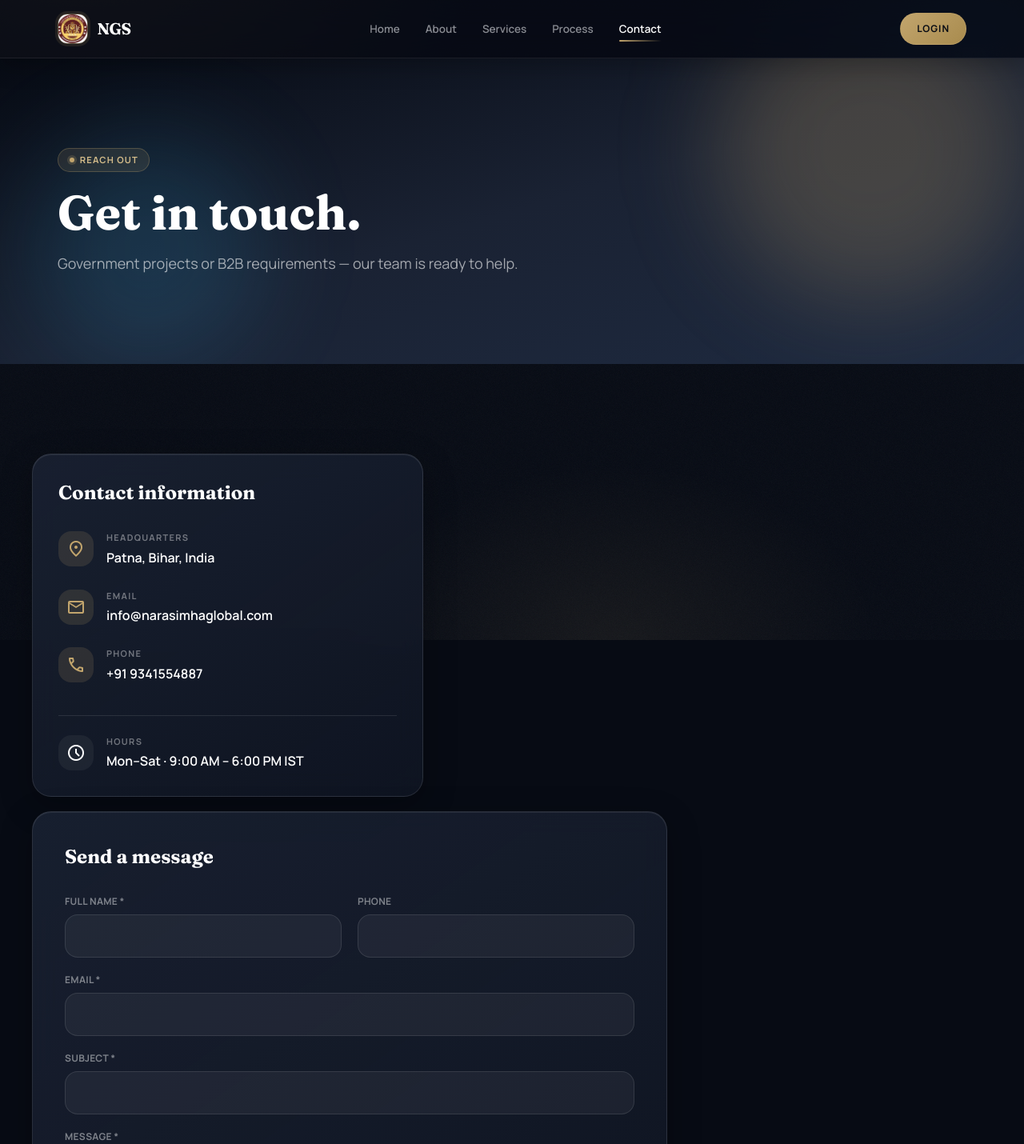
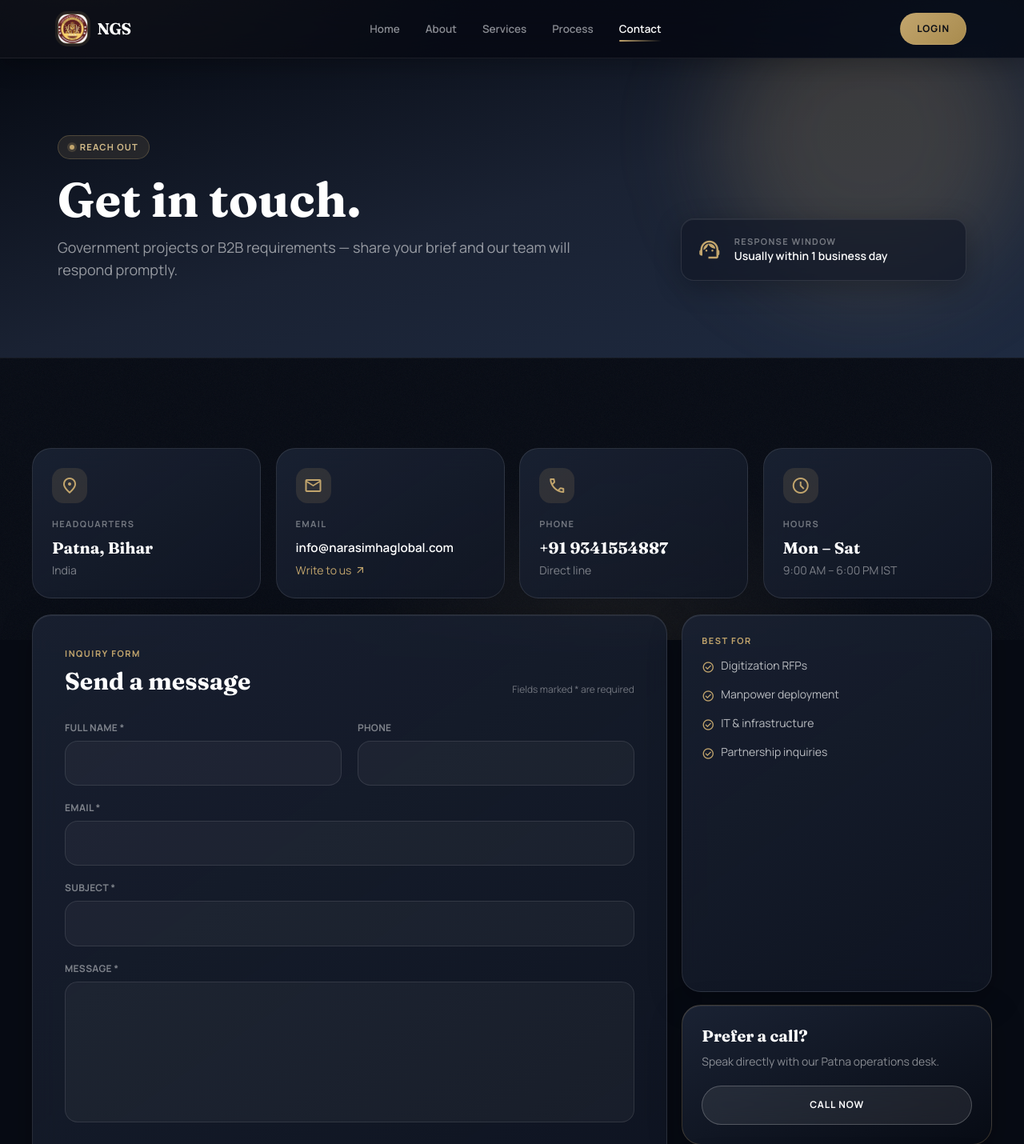
Before and after one commit to ujjuengineer/ngs-website, a Django app: page /contact/ in a window 1280 px wide. Shown: the top 1430 px of the page at 80% size. Run offline with Django 5.2, Linux system fonts and the light colour scheme; some libraries are stand-ins or nearby versions.

Commit message:
Manoj 24-07-2026 n4

```diff
--- a/core/templates/core/contact.html
+++ b/core/templates/core/contact.html
@@ -2,106 +2,199 @@
 
 {% block title %}Contact Us | NGS{% endblock %}
 
+{% block extra_css %}
+.contact-grid {
+  display: grid;
+  gap: 1rem;
+  grid-template-columns: 1fr;
+}
+@media (min-width: 768px) {
+  .contact-grid {
+    grid-template-columns: repeat(12, 1fr);
+    gap: 1.15rem;
+  }
+  .cg-info { grid-column: span 3; }
+  .cg-form { grid-column: span 8; }
+  .cg-aside { grid-column: span 4; }
+  .cg-map { grid-column: span 12; }
+  .cg-full { grid-column: span 12; }
+}
+.contact-card {
+  background: linear-gradient(145deg, rgba(26,34,51,0.92), rgba(18,24,38,0.78));
+  border: 1px solid rgba(255,255,255,0.1);
+  border-radius: 1.5rem;
+  padding: 1.5rem;
+  backdrop-filter: blur(16px);
+  transition: transform 0.3s ease, border-color 0.3s ease, box-shadow 0.3s ease;
+  min-height: 160px;
+  display: flex;
+  flex-direction: column;
+}
+.contact-card:hover {
+  transform: translateY(-3px);
+  border-color: rgba(194,165,109,0.4);
+  box-shadow: 0 18px 40px rgba(0,0,0,0.3);
+}
+.contact-card .icon-wrap {
+  width: 2.75rem; height: 2.75rem;
+  border-radius: 0.9rem;
+  display: flex; align-items: center; justify-content: center;
+  background: rgba(194,165,109,0.14);
+  color: #C2A56D;
+  margin-bottom: 1.1rem;
+}
+.field-input {
+  width: 100%;
+  border-radius: 1rem;
+  border: 1px solid rgba(255,255,255,0.1);
+  background: rgba(255,255,255,0.04);
+  padding: 0.95rem 1rem;
+  color: #fff;
+  transition: border-color 0.2s ease, box-shadow 0.2s ease, background 0.2s ease;
+}
+.field-input:focus {
+  outline: none;
+  border-color: rgba(194,165,109,0.5);
+  box-shadow: 0 0 0 3px rgba(194,165,109,0.15);
+  background: rgba(255,255,255,0.06);
+}
+{% endblock %}
+
 {% block content %}
-<section class="relative overflow-hidden">
+<!-- Hero -->
+<section class="relative overflow-hidden border-b border-white/5">
   <div class="absolute inset-0 bg-gradient-to-br from-ink via-ink-mid to-[#1e2a40]"></div>
-  <div class="orb w-96 h-96 bg-brass/25 -top-20 right-0"></div>
-  <div class="orb w-72 h-72 bg-sky-400/15 bottom-0 left-10"></div>
-  <div class="relative site-wrap px-5 md:px-8 py-20 md:py-28">
-    <div class="max-w-2xl reveal">
+  <div class="orb w-96 h-96 bg-brass/20 -top-24 right-0"></div>
+  <div class="relative site-wrap px-5 md:px-8 py-16 md:py-24">
+    <div class="grid grid-cols-1 lg:grid-cols-12 gap-8 items-end">
+      <div class="lg:col-span-8 reveal">
         <span class="label-pill mb-5"><span class="dot"></span> Reach out</span>
-      <h1 class="font-display text-4xl md:text-6xl font-bold text-white mb-5">Get in touch.</h1>
-      <p class="text-lg text-white/60">Government projects or B2B requirements — our team is ready to help.</p>
+        <h1 class="font-display text-4xl md:text-6xl font-bold text-white mb-4">Get in touch.</h1>
+        <p class="text-lg text-white/55 max-w-2xl">
+          Government projects or B2B requirements — share your brief and our team will respond promptly.
+        </p>
+      </div>
+      <div class="lg:col-span-4 reveal reveal-delay-1">
+        <div class="glass rounded-2xl p-5 flex items-center gap-4">
+          <span class="material-symbols-outlined text-brass text-3xl">support_agent</span>
+          <div>
+            <p class="text-[11px] font-bold tracking-[0.12em] uppercase text-white/40">Response window</p>
+            <p class="font-semibold text-white text-sm">Usually within 1 business day</p>
+          </div>
+        </div>
+      </div>
     </div>
   </div>
 </section>
 
 <section class="section-pad">
   <div class="site-wrap">
-    <div class="bento">
-      <div class="bento-md glass-panel rounded-3xl p-8 flex flex-col justify-between reveal">
-        <div>
-          <h2 class="font-display text-2xl font-bold text-white mb-8">Contact information</h2>
-          <div class="space-y-7">
-            <div class="flex gap-4">
-              <span class="w-11 h-11 rounded-2xl bg-brass/15 text-brass flex items-center justify-center shrink-0"><span class="material-symbols-outlined">location_on</span></span>
-              <div>
-                <p class="text-[11px] font-bold tracking-[0.12em] uppercase text-white/40 mb-1">Headquarters</p>
-                <p class="font-semibold text-white">Patna, Bihar, India</p>
-              </div>
-            </div>
-            <div class="flex gap-4">
-              <span class="w-11 h-11 rounded-2xl bg-brass/15 text-brass flex items-center justify-center shrink-0"><span class="material-symbols-outlined">mail</span></span>
-              <div>
-                <p class="text-[11px] font-bold tracking-[0.12em] uppercase text-white/40 mb-1">Email</p>
-                <a class="font-semibold text-white hover:text-brass" href="mailto:info@narasimhaglobal.com">info@narasimhaglobal.com</a>
-              </div>
-            </div>
-            <div class="flex gap-4">
-              <span class="w-11 h-11 rounded-2xl bg-brass/15 text-brass flex items-center justify-center shrink-0"><span class="material-symbols-outlined">call</span></span>
-              <div>
-                <p class="text-[11px] font-bold tracking-[0.12em] uppercase text-white/40 mb-1">Phone</p>
-                <a class="font-semibold text-white hover:text-brass" href="tel:+919341554887">+91 9341554887</a>
-              </div>
-            </div>
-          </div>
-        </div>
-        <div class="mt-10 pt-6 border-t border-white/10 flex gap-4">
-          <span class="w-11 h-11 rounded-2xl bg-white/5 text-white flex items-center justify-center shrink-0"><span class="material-symbols-outlined">schedule</span></span>
-          <div>
-            <p class="text-[11px] font-bold tracking-[0.12em] uppercase text-white/40 mb-1">Hours</p>
-            <p class="font-semibold text-white">Mon–Sat · 9:00 AM – 6:00 PM IST</p>
-          </div>
+    <!-- Info cards grid -->
+    <div class="contact-grid mb-4 md:mb-5">
+      <a href="https://maps.google.com/?q=Patna,Bihar,India" target="_blank" rel="noopener" class="contact-card cg-info reveal no-underline">
+        <div class="icon-wrap"><span class="material-symbols-outlined">location_on</span></div>
+        <p class="text-[11px] font-bold tracking-[0.12em] uppercase text-white/40 mb-2">Headquarters</p>
+        <p class="font-display text-xl font-bold text-white mt-auto">Patna, Bihar</p>
+        <p class="text-sm text-white/45 mt-1">India</p>
+      </a>
+
+      <a href="mailto:info@narasimhaglobal.com" class="contact-card cg-info reveal reveal-delay-1 no-underline">
+        <div class="icon-wrap"><span class="material-symbols-outlined">mail</span></div>
+        <p class="text-[11px] font-bold tracking-[0.12em] uppercase text-white/40 mb-2">Email</p>
+        <p class="font-semibold text-white mt-auto break-all text-sm md:text-[0.95rem]">info@narasimhaglobal.com</p>
+        <p class="text-sm text-brass mt-2 inline-flex items-center gap-1">Write to us <span class="material-symbols-outlined text-sm">arrow_outward</span></p>
+      </a>
+
+      <a href="tel:+919341554887" class="contact-card cg-info reveal reveal-delay-2 no-underline">
+        <div class="icon-wrap"><span class="material-symbols-outlined">call</span></div>
+        <p class="text-[11px] font-bold tracking-[0.12em] uppercase text-white/40 mb-2">Phone</p>
+        <p class="font-display text-xl font-bold text-white mt-auto">+91 9341554887</p>
+        <p class="text-sm text-white/45 mt-1">Direct line</p>
+      </a>
+
+      <div class="contact-card cg-info reveal reveal-delay-3">
+        <div class="icon-wrap"><span class="material-symbols-outlined">schedule</span></div>
+        <p class="text-[11px] font-bold tracking-[0.12em] uppercase text-white/40 mb-2">Hours</p>
+        <p class="font-display text-xl font-bold text-white mt-auto">Mon – Sat</p>
+        <p class="text-sm text-white/45 mt-1">9:00 AM – 6:00 PM IST</p>
       </div>
     </div>
 
-      <div class="bento-wide glass-panel rounded-3xl p-8 md:p-10 reveal reveal-delay-1">
-        <h2 class="font-display text-2xl font-bold text-white mb-8">Send a message</h2>
-        <form method="POST" action="{% url 'contact' %}" class="space-y-5">
+    <!-- Form + aside grid -->
+    <div class="contact-grid">
+      <div class="cg-form glass-panel !rounded-3xl p-7 md:p-10 reveal">
+        <div class="flex flex-col sm:flex-row sm:items-end sm:justify-between gap-3 mb-8">
+          <div>
+            <p class="text-[11px] font-bold tracking-[0.14em] uppercase text-brass mb-2">Inquiry form</p>
+            <h2 class="font-display text-2xl md:text-3xl font-bold text-white">Send a message</h2>
+          </div>
+          <p class="text-xs text-white/40 max-w-xs sm:text-right">Fields marked * are required</p>
+        </div>
+
+        <form method="POST" action="{% url 'contact' %}" class="grid grid-cols-1 sm:grid-cols-2 gap-5">
           {% csrf_token %}
-          <div class="grid grid-cols-1 sm:grid-cols-2 gap-5">
           <div>
             <label class="block text-xs font-bold tracking-wide uppercase text-white/45 mb-2" for="name">Full name *</label>
-              <input class="w-full rounded-2xl border border-white/10 bg-white/5 px-4 py-3.5 text-white placeholder-white/30 focus:outline-none focus:ring-2 focus:ring-brass/40 focus:border-brass/40 transition" id="name" name="name" type="text" required />
+            <input class="field-input" id="name" name="name" type="text" required autocomplete="name" />
           </div>
           <div>
             <label class="block text-xs font-bold tracking-wide uppercase text-white/45 mb-2" for="phone">Phone</label>
-              <input class="w-full rounded-2xl border border-white/10 bg-white/5 px-4 py-3.5 text-white focus:outline-none focus:ring-2 focus:ring-brass/40 focus:border-brass/40 transition" id="phone" name="phone" type="tel" />
+            <input class="field-input" id="phone" name="phone" type="tel" autocomplete="tel" />
           </div>
+          <div class="sm:col-span-2">
+            <label class="block text-xs font-bold tracking-wide uppercase text-white/45 mb-2" for="email">Email *</label>
+            <input class="field-input" id="email" name="email" type="email" required autocomplete="email" />
           </div>
-          <div>
-            <label class="block text-xs font-bold tracking-wide uppercase text-white/45 mb-2" for="email">Email *</label>
-            <input class="w-full rounded-2xl border border-white/10 bg-white/5 px-4 py-3.5 text-white focus:outline-none focus:ring-2 focus:ring-brass/40 focus:border-brass/40 transition" id="email" name="email" type="email" required />
+          <div class="sm:col-span-2">
+            <label class="block text-xs font-bold tracking-wide uppercase text-white/45 mb-2" for="subject">Subject *</label>
+            <input class="field-input" id="subject" name="subject" type="text" required />
           </div>
-          <div>
-            <label class="block text-xs font-bold tracking-wide uppercase text-white/45 mb-2" for="subject">Subject *</label>
-            <input class="w-full rounded-2xl border border-white/10 bg-white/5 px-4 py-3.5 text-white focus:outline-none focus:ring-2 focus:ring-brass/40 focus:border-brass/40 transition" id="subject" name="subject" type="text" required />
+          <div class="sm:col-span-2">
+            <label class="block text-xs font-bold tracking-wide uppercase text-white/45 mb-2" for="message">Message *</label>
+            <textarea class="field-input resize-none" id="message" name="message" rows="6" required></textarea>
           </div>
-          <div>
-            <label class="block text-xs font-bold tracking-wide uppercase text-white/45 mb-2" for="message">Message *</label>
-            <textarea class="w-full rounded-2xl border border-white/10 bg-white/5 px-4 py-3.5 text-white focus:outline-none focus:ring-2 focus:ring-brass/40 focus:border-brass/40 transition resize-none" id="message" name="message" rows="5" required></textarea>
-          </div>
-          <div class="pt-2 flex justify-end">
-            <button class="btn-solid" type="submit">
+          <div class="sm:col-span-2 flex flex-col sm:flex-row sm:items-center sm:justify-between gap-4 pt-1">
+            <p class="text-xs text-white/35">We never share your details with third parties.</p>
+            <button class="btn-solid w-full sm:w-auto" type="submit">
               Submit inquiry
               <span class="material-symbols-outlined text-base">arrow_forward</span>
             </button>
           </div>
         </form>
       </div>
+
+      <div class="cg-aside flex flex-col gap-4 reveal reveal-delay-1">
+        <div class="glass-panel !rounded-3xl p-6 flex-1">
+          <p class="text-[11px] font-bold tracking-[0.14em] uppercase text-brass mb-3">Best for</p>
+          <ul class="space-y-3 text-sm text-white/70">
+            <li class="flex gap-2"><span class="material-symbols-outlined text-brass text-base">check_circle</span> Digitization RFPs</li>
+            <li class="flex gap-2"><span class="material-symbols-outlined text-brass text-base">check_circle</span> Manpower deployment</li>
+            <li class="flex gap-2"><span class="material-symbols-outlined text-brass text-base">check_circle</span> IT &amp; infrastructure</li>
+            <li class="flex gap-2"><span class="material-symbols-outlined text-brass text-base">check_circle</span> Partnership inquiries</li>
+          </ul>
+        </div>
+        <div class="glass-panel !rounded-3xl p-6 bg-gradient-to-br from-ink-mid to-ink !border-brass/25">
+          <p class="font-display text-xl font-bold text-white mb-2">Prefer a call?</p>
+          <p class="text-sm text-white/50 mb-5">Speak directly with our Patna operations desk.</p>
+          <a class="btn-glass w-full !justify-center" href="tel:+919341554887">Call now</a>
+        </div>
+        <div class="glass rounded-3xl p-5 flex items-center gap-3">
+          <span class="material-symbols-outlined text-brass">route</span>
+          <div>
+            <p class="text-xs text-white/40 uppercase tracking-wider font-bold">Also explore</p>
+            <a class="text-sm font-semibold text-white hover:text-brass" href="{% url 'services' %}">Our services →</a>
           </div>
         </div>
-</section>
+      </div>
 
-<!-- Dark map -->
-<section class="section-pad pt-0">
-  <div class="site-wrap reveal">
-    <div class="flex flex-col md:flex-row md:items-end md:justify-between gap-4 mb-6">
+      <!-- Map full width in same grid -->
+      <div class="cg-map mt-2 reveal">
+        <div class="flex flex-col md:flex-row md:items-end md:justify-between gap-3 mb-4">
           <div>
             <span class="label-pill mb-3"><span class="dot"></span> Location</span>
-        <h2 class="font-display text-3xl font-bold text-white">Find us in Patna</h2>
+            <h2 class="font-display text-2xl md:text-3xl font-bold text-white">Find us in Patna</h2>
           </div>
-      <p class="text-sm text-white/45 max-w-sm">Narasimha Global Service &amp; Solution — serving institutions across Bihar from Patna.</p>
+          <p class="text-sm text-white/45 max-w-sm">Serving institutions across Bihar from our Patna headquarters.</p>
         </div>
         <div class="map-frame">
           <iframe
@@ -112,5 +205,7 @@
             title="NGS location — Patna, Bihar"></iframe>
         </div>
       </div>
+    </div>
+  </div>
 </section>
 {% endblock %}
```
Lines whose indentation alone changed are shown as unchanged.
